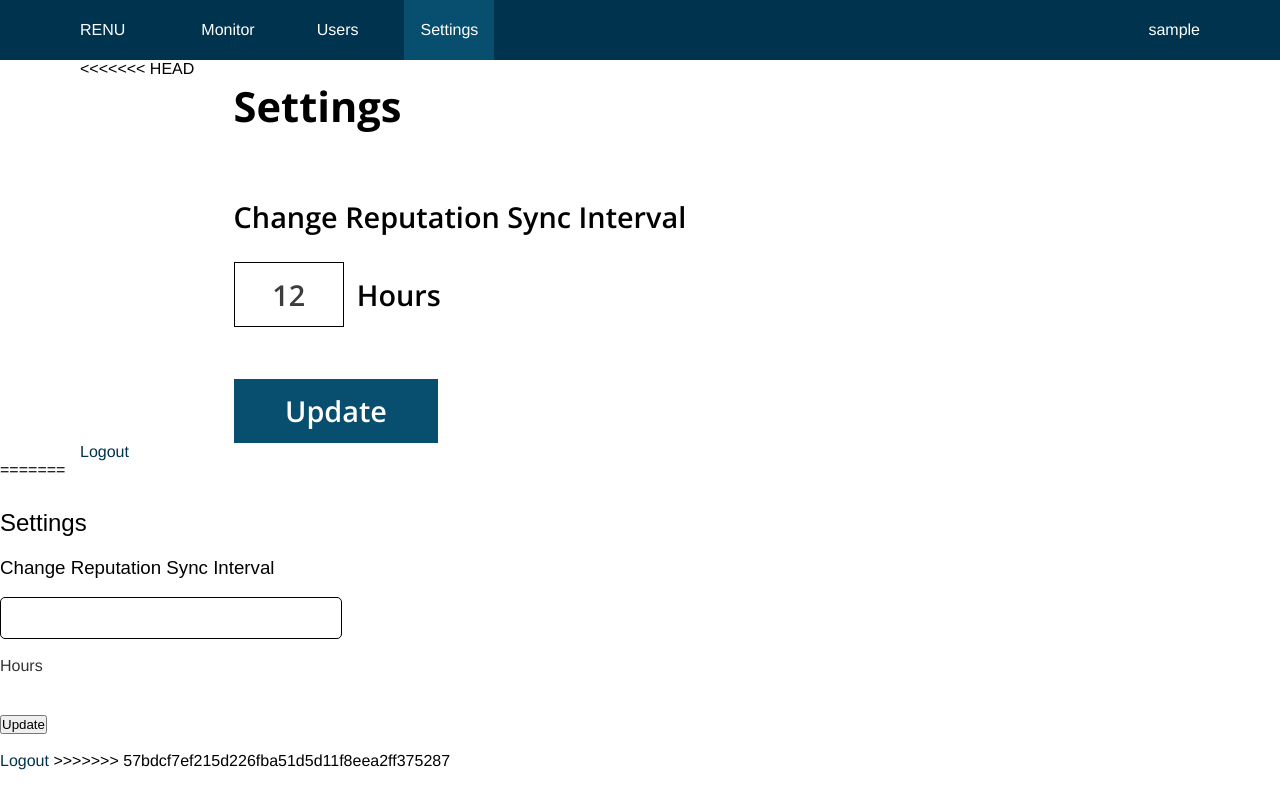
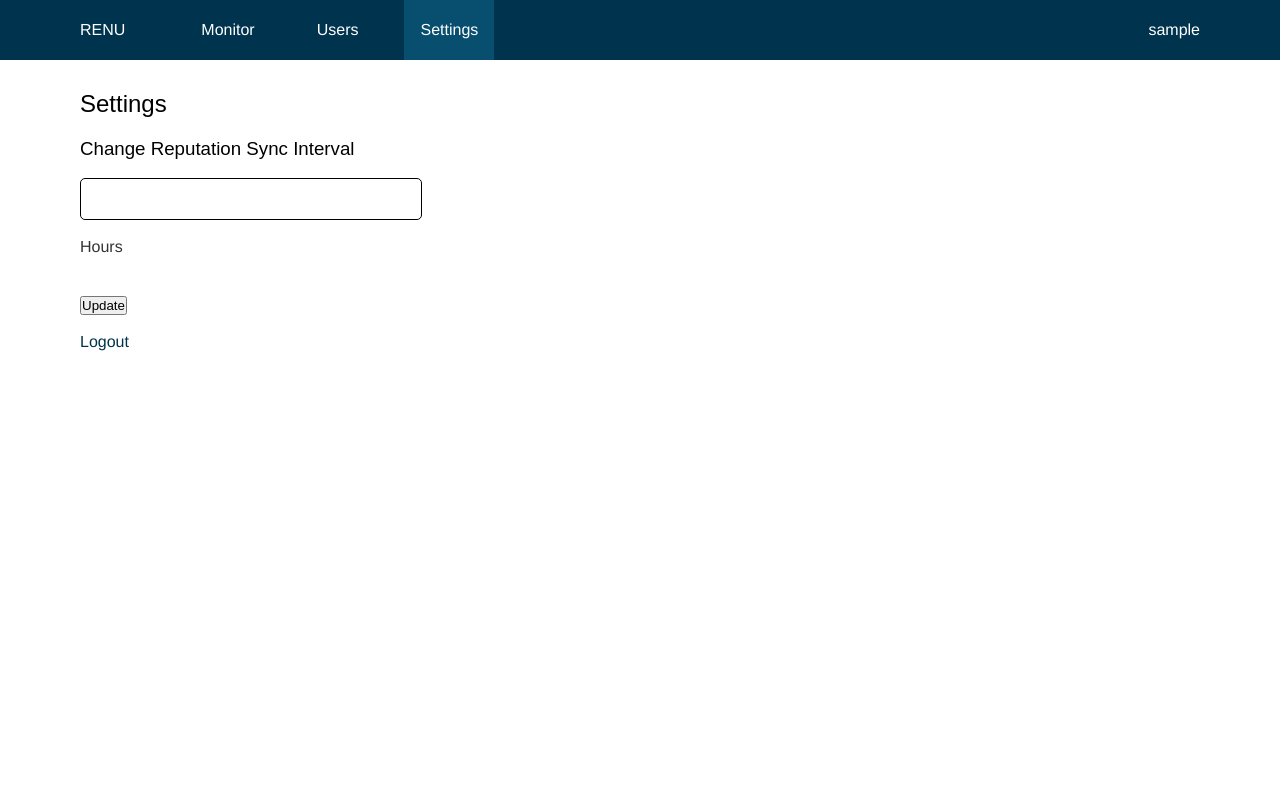
Before and after one commit to judithkwesi/ip-monitoring-tool, a Django app: page /settings/ in a window 1280 px wide. Run offline with Django 3.2, Linux system fonts and the light colour scheme; the visitor is signed in with stand-in values (Sample User, id 1); some web fonts are replaced.

Commit message:
fix conflict

```diff
--- a/mainapp/templates/registration/settings.html
+++ b/mainapp/templates/registration/settings.html
@@ -1,125 +1,11 @@
 {% extends "base.html" %} {% block title %}Settings{% endblock %}
 {% block content %}
 <div id="content">
-<<<<<<< HEAD
-<head>
-  <meta charset="utf-8" />
-  <link rel="icon" href="/favicon.ico" />
-  <meta name="viewport" content="width=device-width, initial-scale=1" />
-  <meta name="theme-color" content="#000000" />
-  <title>Settings</title>
-  <link rel="stylesheet" href="https://fonts.googleapis.com/css?family=Open+Sans%3A600%2C700"/>
-  <link rel="stylesheet" href="https://fonts.googleapis.com/css?family=Source+Sans+Pro%3A600%2C700"/>
- <style>
-   .settings-T45 {
-    font-family: Open Sans, 'Source Sans Pro';
-    white-space: nowrap;
-    flex-shrink: 0;
-    margin: 0rem 0rem 3.9rem 9.6rem;
-    font-size: 2.6rem;
-    font-weight: 700;
-    line-height: 1.3625;
-    color: #000000;
-  }
-  .frame-1-mKf {
-    width: 28.3rem;
-    flex-shrink: 0;
-    margin-left: 9.6rem;
-
-    .frame-3-ugm {
-      margin-bottom: 3.2rem;
-      width: 100%;
-      display: flex;
-      flex-direction: column;
-
-      .change-reputation-sync-interval-rc1 {
-        margin-bottom: 1.6rem;
-        font-size: 1.8rem;
-        font-weight: 600;
-        line-height: 1.3625;
-        color: #000000;
-        font-family: Open Sans, 'Source Sans Pro';
-        white-space: nowrap;
-        flex-shrink: 0;
-      }
-      .frame-4-PM3 {
-        flex-shrink: 0;
-        margin-right: 15.3rem;
-        width: calc(100% - 15.3rem);
-        height: 4.1rem;
-        display: flex;
-        align-items: center;
-
-        .frame-2-8Jd {
-          align-items: center;
-          flex-shrink: 0;
-          font-family: Open Sans, 'Source Sans Pro';
-          justify-content: center;
-          border: solid 0.1rem #000000;
-          margin-right: 0.8rem;
-          height: 100%;
-          color: #3d3d3d;
-          display: flex;
-          box-sizing: border-box;
-          width: 6.9rem;
-          font-weight: 600;
-          line-height: 1.3625;
-          font-size: 1.8rem;
-          white-space: nowrap;
-        }
-        .hours-Dqs {
-          color: #000000;
-          font-family: Open Sans, 'Source Sans Pro';
-          white-space: nowrap;
-          flex-shrink: 0;
-          font-size: 1.8rem;
-          font-weight: 600;
-          line-height: 1.3625;
-        }
-      }
-    }
-    .button-AFK {
-      color: #ffffff;
-      white-space: nowrap;
-      align-items: center;
-      line-height: 1.3625;
-      font-family: Open Sans, 'Source Sans Pro';
-      display: flex;
-      justify-content: center;
-      width: 12.8rem;
-      height: 4rem;
-      font-size: 1.8rem;
-      font-weight: 600;
-      background-color: #074e6f;
-    }
-  }
-
- </style>
-</head>
-<body>
-  <p class="settings-T45">Settings</p>
-  <div class="frame-1-mKf">
-    <div class="frame-3-ugm">
-      <p class="change-reputation-sync-interval-rc1">Change Reputation Sync Interval</p>
-      <div class="frame-4-PM3">
-        <div class="frame-2-8Jd">12</div>
-        <p class="hours-Dqs">Hours</p>
-      </div>
-    </div>
-    <div class="button-AFK">Update</div>
-    </div>
-    <div class="button-AFK"><a href="{% url 'logout' %}">Logout</a></div>
-
-</div>
-</body>
-
-=======
   <h2>Settings</h2>
    <h3>Change Reputation Sync Interval </h3><br>
    <input type="text" id="hours" name="Hours" maxlength="3" size="3" ><br><br>
    <label for="hours">Hours</label><br><br>
     <button type="Update" value="Update">Update</button><br><br>
   <a href="{% url 'logout' %}">Logout</a>
->>>>>>> 57bdcf7ef215d226fba51d5d11f8eea2ff375287
 </div>
 {% endblock %}
```
